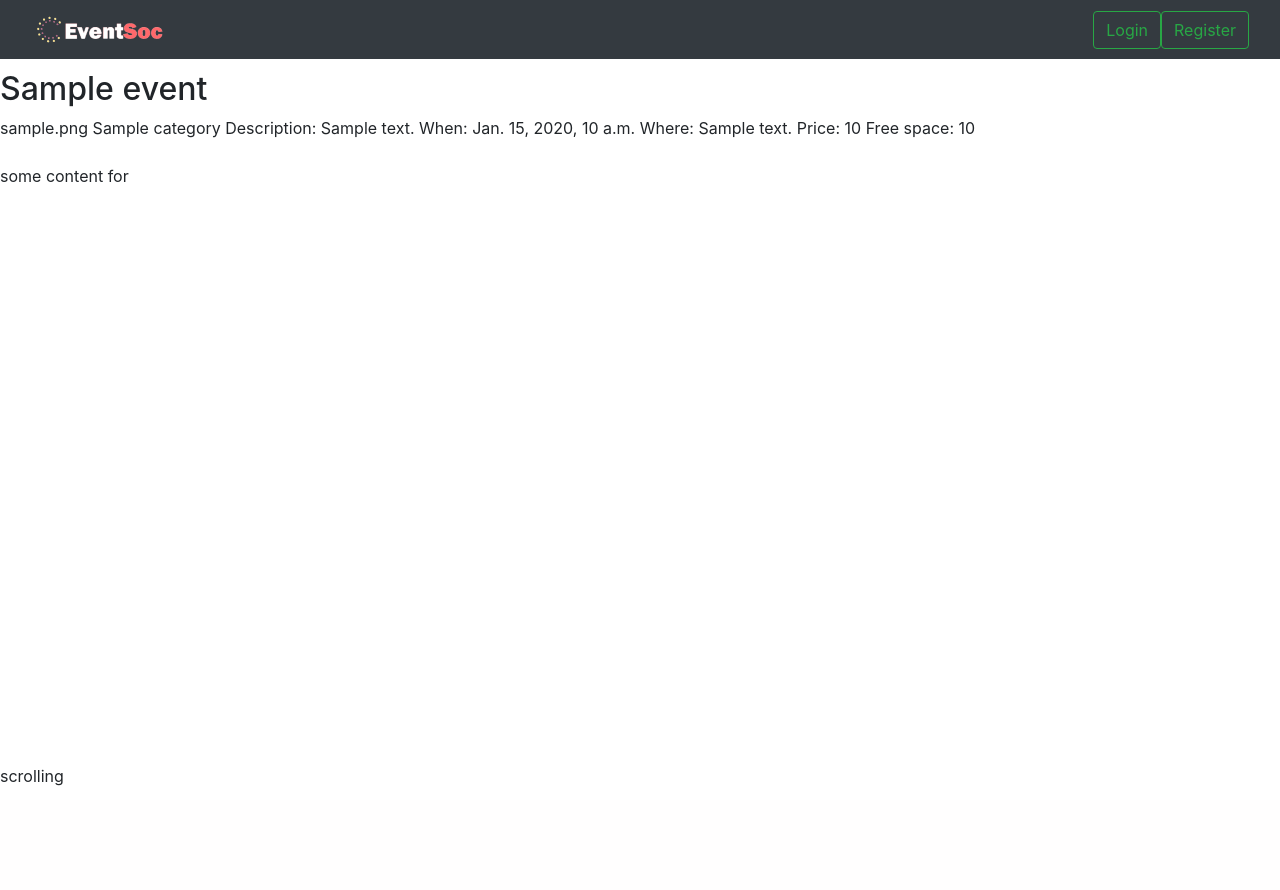
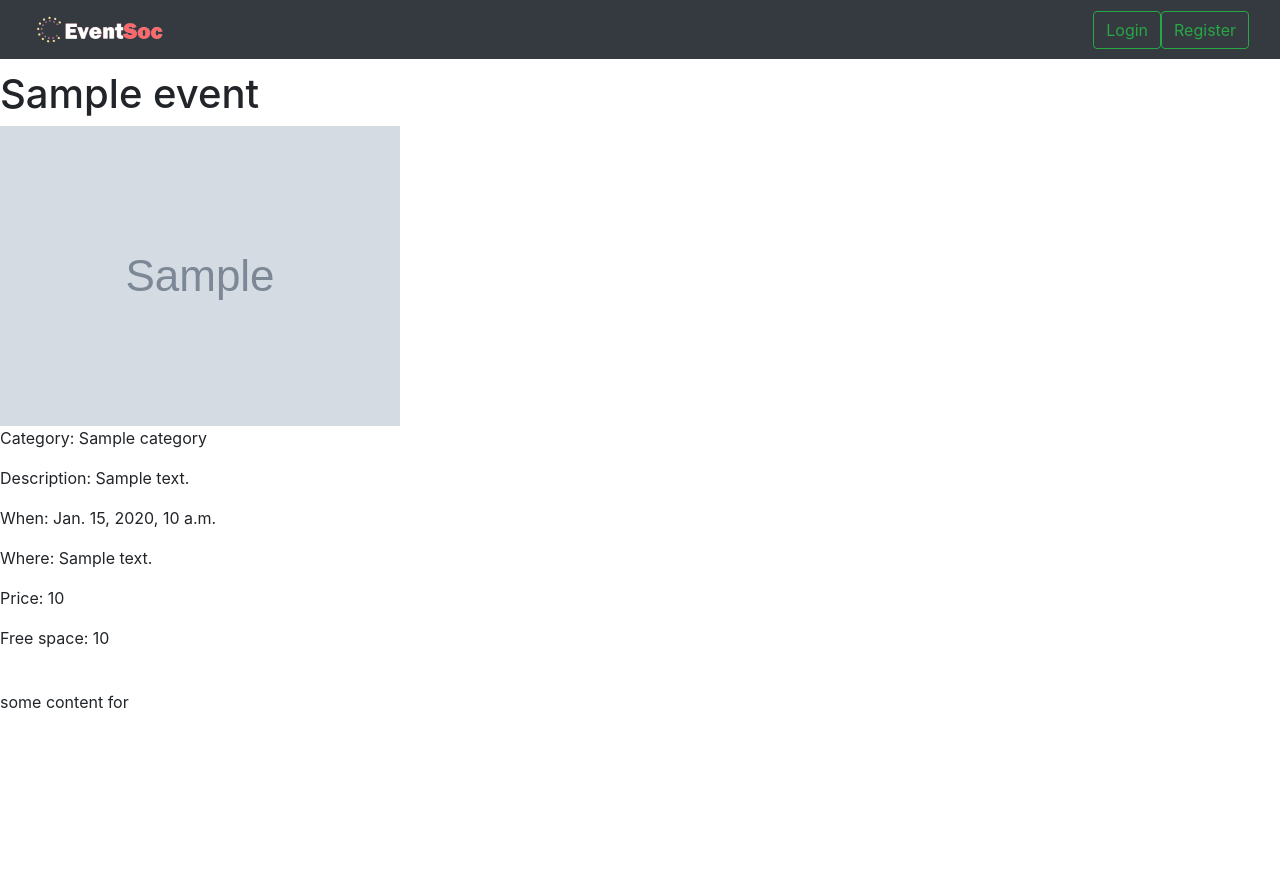
Before and after one commit to functionOverlord/eventsoc, a Django app: a page that uses templates/eventsoc/base.html in a window 1280 px wide. Shown: the top 890 px of the page. Before the commit the page ends 786 px from the top, so only its background shows below. Run offline with Django 3.2, Linux system fonts and the light colour scheme; tables that the repository leaves empty hold one stand-in row (values such as "Sample post"); grey boxes marked "Sample" are stand-in pictures; some libraries are stand-ins or nearby versions.

Commit message:
Fix url, spelling, events page errors

```diff
--- a/populate_eventsoc.py
+++ b/populate_eventsoc.py
@@ -73,7 +73,7 @@ def populate():
             "Media and Films": {"events": media_films_events},
             "Party": {"events": party_events},
             "Art": {"events": art_events},
-            "Bussines and Economy": {"events": bussiness_economy_events},
+            "Business and Economy": {"events": bussiness_economy_events},
             "Education": {"events": educations_events},
             "Games": {"events": games_events},
             "Food and Drinks": {"events": food_drink_events},
--- a/templates/eventsoc/_event_cards.html
+++ b/templates/eventsoc/_event_cards.html
@@ -10,14 +10,15 @@
                     <img class="card-img-top" src="{{ MEDIA_URL }}{{ event.picture }}" alt="..." onclick="location.href='event/{{ event.slug }}'">
                     <div class="card-body">
                         <p class="card-text"><small class="text-muted">{{ event.date }}</small></p>
-                        <h3 class="card-title" onclick="location.href='events/{{ event.pk }}'">{{ event.title }}</h3>
+                        <h3 class="card-title" onclick="location.href='event/{{ event.slug }}'">{{ event.title }}</h3>
                         <p class="card-text">{{ event.place_name }}</p>
                         <p class="card-text"><small class="text-muted">{{ event.address }}</small></p>
                         <p class="card-text"><small class="text-muted">Price: {{ event.price }}</small></p>
-
+                        {% if user.is_user %}
                         <a href="#" class="float">
                             <i class="fa fa-heart my-float"></i>
                         </a>
+                          {% endif %}
                         <div class="label-container">
                             <div class="label-text">Bookmark</div>
                             <i class="fa fa-play label-arrow"></i>
--- a/templates/eventsoc/account.html
+++ b/templates/eventsoc/account.html
@@ -35,7 +35,7 @@
   </div>
   {% if user.is_society %}
   <div class="tab-pane fade" id="events" role="tabpanel" aria-labelledby="events-tab">
-    <h2>Society's Events</h2>
+    <h2>{{user.username}}'s Events</h2>
       <div class="container-fluid">
           <div class="row">
               {% for event in events %}
--- a/templates/eventsoc/base.html
+++ b/templates/eventsoc/base.html
@@ -52,7 +52,7 @@
                     </ul>
                     {% else %}
                     <ul class="navbar-nav">
-                        <li class="nav-link"><a class="nav-link" href="/create_event">Create Events</a></li>
+                        <li class="nav-link"><a class="nav-link" href="/create_event">Create Event</a></li>
                     </ul>
                     {% endif %}
                   {% endif %}
--- a/templates/eventsoc/event.html
+++ b/templates/eventsoc/event.html
@@ -8,14 +8,28 @@
 <!-- Displays all of the event information  -->
 <!-- Just to test view, Leo to display properly -->
 {% block body_block %}
-  <h2>{{ event.title }}</h2>
-  {{event.picture}}
-  {{event.category}}
-  Description: {{event.description}}
-  When: {{event.date}}
-  Where: {{event.address}}
+  <h1>{{ event.title }}</h1>
+  <div>
+    <img class="img-fluid" src="{{ MEDIA_URL }}{{ event.picture }}" alt="Event image"">
+  </div>
+  <p>
+    Category: {{event.category}}
+  </p>
+  <p>
+    Description: {{event.description}}
+  </p>
+  <p>
+    When: {{event.date}}
+  </p>
+  <p>
+    Where: {{event.address}}
+  </p>
   <!-- Should display free if price is 0 -->
-  Price: {{event.price}}
+  <p>
+    Price: {{event.price}}
+  </p>
   <!-- Should be capacity - number of bookings  -->
-  Free space: {{event.capacity}}
+  <p>
+    Free space: {{event.capacity}}
+  </p>
 {% endblock %}
--- a/templates/eventsoc/index.html
+++ b/templates/eventsoc/index.html
@@ -17,11 +17,11 @@
         {% for event in trending_events %}
             <div class="carousel-item {% if forloop.first %}active{% endif %}">
             {% comment %} TODO alt? {% endcomment %}
-            <img src="{{MEDIA_URL}}{{ event.picture }}" class="d-block w-100" alt="event1">
+            <img src="{{MEDIA_URL}}{{ event.picture }}" class="d-block w-100" alt="event1" >
             <div class="carousel-caption d-none d-md-block">
                 {{ event.title }}
                 <!-- TODO REPLACE WITH EVENT HREF -->
-                <button type="button" class="btn btn-primary btn-lg" onclick="location.href='events/{{ event.pk }}'">Go to event</button>
+                <button type="button" class="btn btn-primary btn-lg" onclick="location.href='event/{{ event.slug }}'">Go to event</button>
             </div>
         </div>
         {% endfor %}
```
